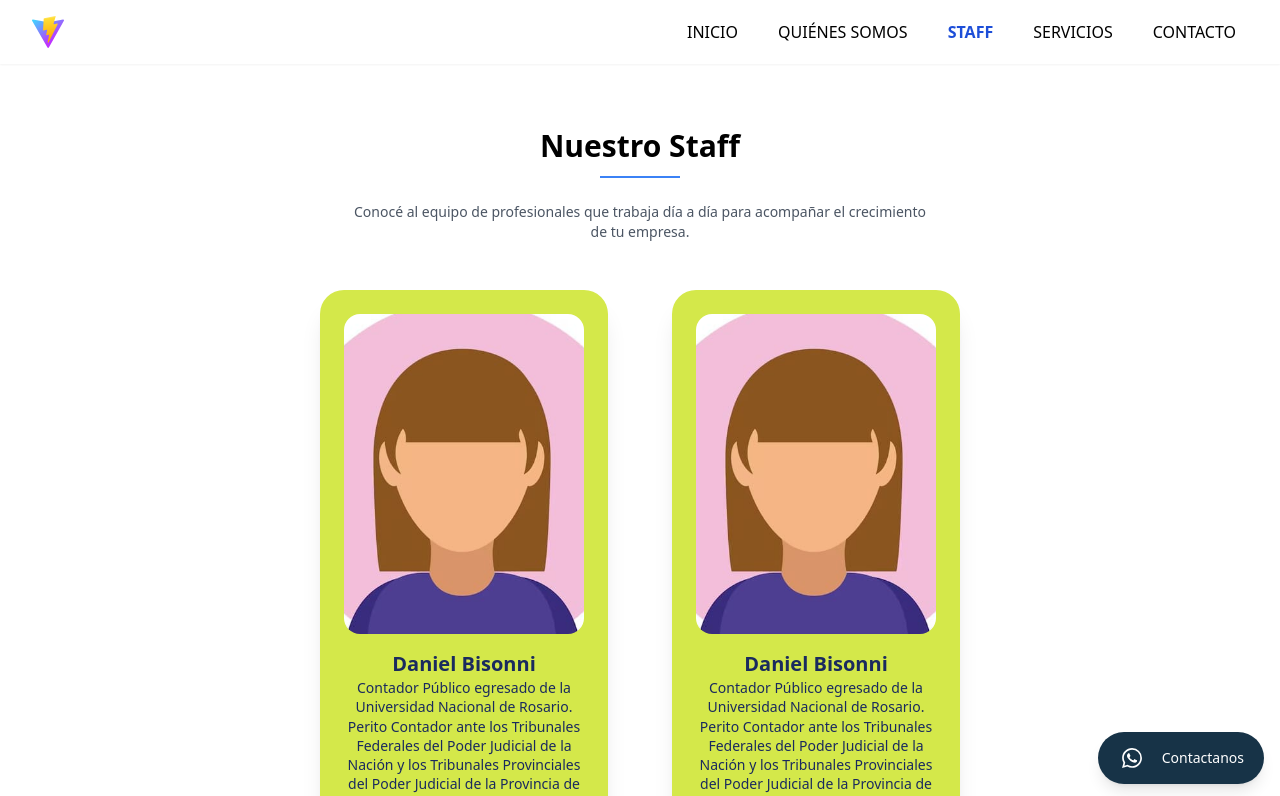
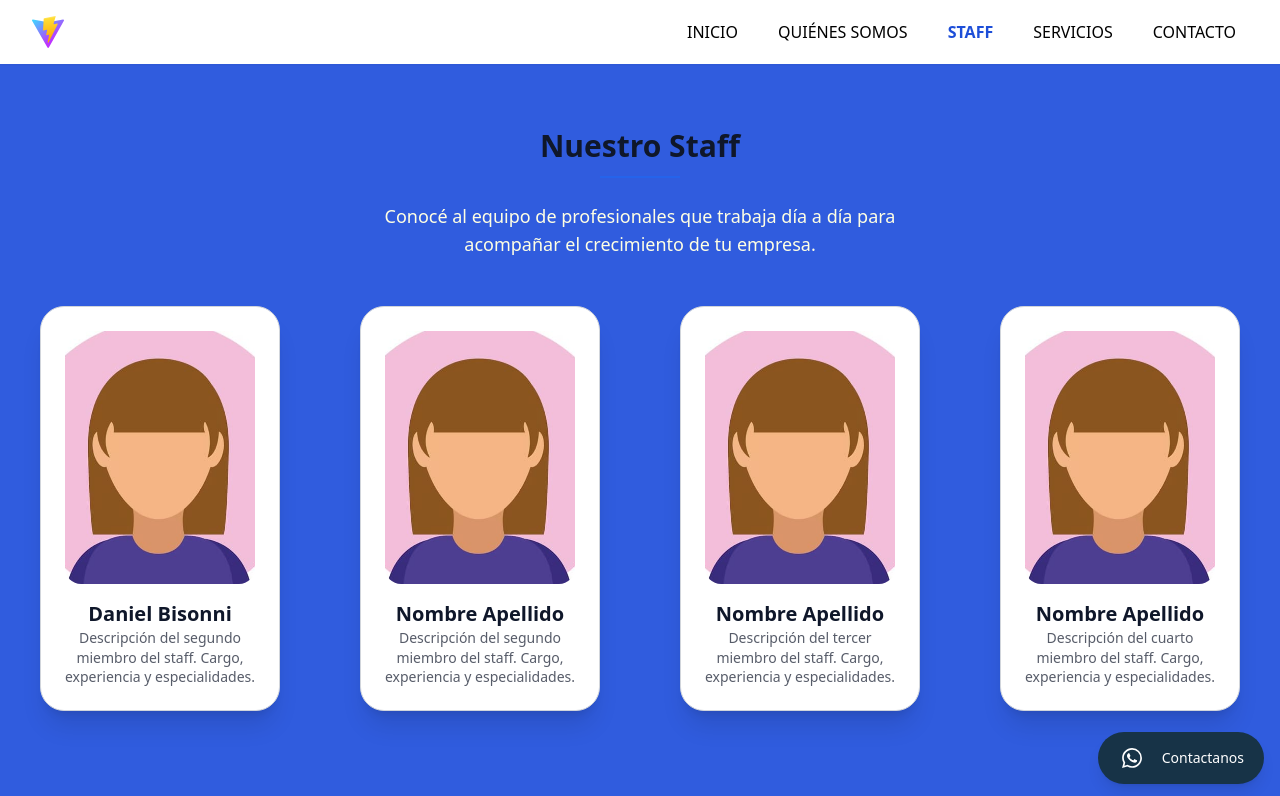
Before and after one commit to tadeo14/landing-page-Econtable, a React (Vite) app: page /staff in a window 1280 px wide. Shown: the top 796 px of the page. Built offline with nearby package versions, Linux system fonts and the light colour scheme.

Commit message:
avance con la parte del staff

```diff
--- a/package.json
+++ b/package.json
@@ -11,7 +11,7 @@
   },
   "dependencies": {
     "@heroicons/react": "^2.0.18",
-    "daisyui": "4.12.24",
+    "daisyui": "^5.5.19",
     "react": "^19.2.0",
     "react-dom": "^19.2.0",
     "react-icons": "^5.6.0",
--- a/src/components/StaffCard.jsx
+++ b/src/components/StaffCard.jsx
@@ -1,6 +1,6 @@
 export default function StaffCard({ name, description, imageSrc }) {
   return (
-    <div className="card w-72 shadow-xl overflow-hidden bg-[#d4e84a] rounded-3xl">
+    <div className="hover-3d card w-60 shadow-xl overflow-hidden bg-white rounded-3xl border border-[#D1D5DB]">
       <figure className="px-6 pt-6">
         <img
           src={imageSrc}
@@ -9,9 +9,11 @@ export default function StaffCard({ name, description, imageSrc }) {
         />
       </figure>
       <div className="card-body items-center text-center px-5 pt-4 pb-6 gap-1">
-        <h2 className="card-title text-[#1a2a5e] font-bold text-xl">{name}</h2>
-        <p className="text-[#1a2a5e] text-sm leading-snug">{description}</p>
+        <h2 className="card-title text-[#0F172A] font-bold text-xl">{name}</h2>
+        <p className="text-[#0F172A]/70 text-sm leading-snug">{description}</p>
       </div>
+      <div></div><div></div><div></div><div></div>
+      <div></div><div></div><div></div><div></div>
     </div>
   );
 }
--- a/src/pages/Staff.jsx
+++ b/src/pages/Staff.jsx
@@ -2,57 +2,50 @@ import React from "react";
 import perfil from "/src/assets/perfil.jpg";
 import StaffCard from "../components/StaffCard";
 
-// ── Datos ──────────────────────────────────────────────────────────────
 const staffData = [
   {
     name: "Daniel Bisonni",
     imageSrc: perfil,
-    description: "Contador Público egresado de la Universidad Nacional de Rosario. Perito Contador ante los Tribunales Federales del Poder Judicial de la Nación y los Tribunales Provinciales del Poder Judicial de la Provincia de Santa Fe. Más de 10 años de experiencia asesorando empresas. Especialista en impuestos, costos y mercados de capitales.",
+    description: "Descripción del segundo miembro del staff. Cargo, experiencia y especialidades.",  },
+  {
+    name: "Nombre Apellido",
+    imageSrc: perfil,
+    description: "Descripción del segundo miembro del staff. Cargo, experiencia y especialidades.",
   },
   {
-    name: "Daniel Bisonni",
+    name: "Nombre Apellido",
     imageSrc: perfil,
-    description: "Contador Público egresado de la Universidad Nacional de Rosario. Perito Contador ante los Tribunales Federales del Poder Judicial de la Nación y los Tribunales Provinciales del Poder Judicial de la Provincia de Santa Fe. Más de 10 años de experiencia asesorando empresas. Especialista en impuestos, costos y mercados de capitales.",
+    description: "Descripción del tercer miembro del staff. Cargo, experiencia y especialidades.",
   },
   {
-    name: "Daniel Bisonni",
+    name: "Nombre Apellido",
     imageSrc: perfil,
-    description: "Contador Público egresado de la Universidad Nacional de Rosario. Perito Contador ante los Tribunales Federales del Poder Judicial de la Nación y los Tribunales Provinciales del Poder Judicial de la Provincia de Santa Fe. Más de 10 años de experiencia asesorando empresas. Especialista en impuestos, costos y mercados de capitales.",
+    description: "Descripción del cuarto miembro del staff. Cargo, experiencia y especialidades.",
   },
-  {
-    name: "Daniel Bisonni",
-    imageSrc: perfil,
-    description: "Contador Público egresado de la Universidad Nacional de Rosario. Perito Contador ante los Tribunales Federales del Poder Judicial de la Nación y los Tribunales Provinciales del Poder Judicial de la Provincia de Santa Fe. Más de 10 años de experiencia asesorando empresas. Especialista en impuestos, costos y mercados de capitales.",
-  }
 ];
 
-
-
-// ── Componente principal ───────────────────────────────────────────────
 export default function Staff() {
   return (
-    <section aria-label="Staff" className="py-16 min-h-screen">
-      <div className="max-w-6xl mx-auto px-4">
+    <section aria-label="Staff" className="py-16 min-h-screen bg-[#305CDE]">
+      <div className="max-w-7xl mx-auto px-4">
 
         {/* Encabezado */}
         <div className="text-center mb-12">
-          <h2 className="text-3xl font-semibold mb-3">Nuestro Staff</h2>
-          <div className="w-12 sm:w-16 md:w-20 h-0.5 bg-blue-500 mx-auto mb-6" />
-          <p className="text-gray-600 max-w-xl mx-auto text-sm">
+          <h2 className="text-3xl font-semibold text-[#0F172A] mb-3">Nuestro Staff</h2>
+          <div className="w-12 sm:w-16 md:w-20 h-0.5 bg-[#2563EB] mx-auto mb-6" />
+          <p className="text-[#FFFFE3]/100 max-w-xl mx-auto text-lg">
             Conocé al equipo de profesionales que trabaja día a día para acompañar
             el crecimiento de tu empresa.
           </p>
         </div>
 
         {/* Cards */}
-        <div className="grid grid-cols-1 sm:grid-cols-2 gap-8 justify-items-center max-w-2xl mx-auto">
+        <div className="grid grid-cols-4 gap-8 justify-items-center">
           {staffData.map((member) => (
             <StaffCard key={member.name} {...member} />
           ))}
         </div>
 
-
-
       </div>
     </section>
   );
```
Also changed, not shown: 1 other file (tests, documents, lock files or other folders).
